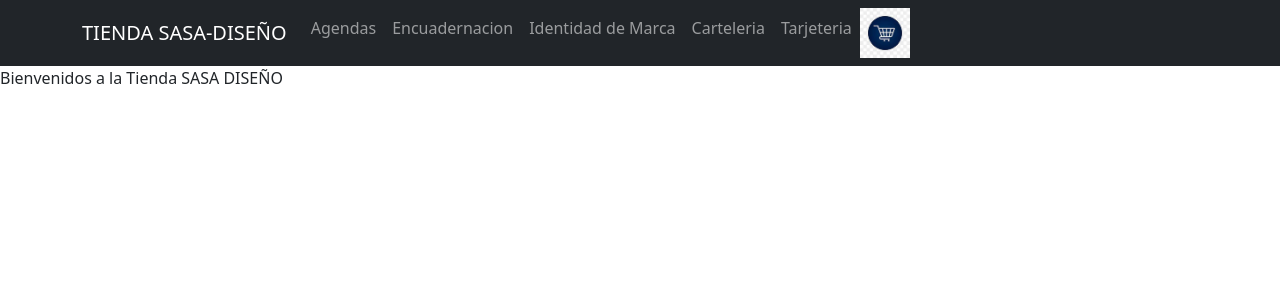
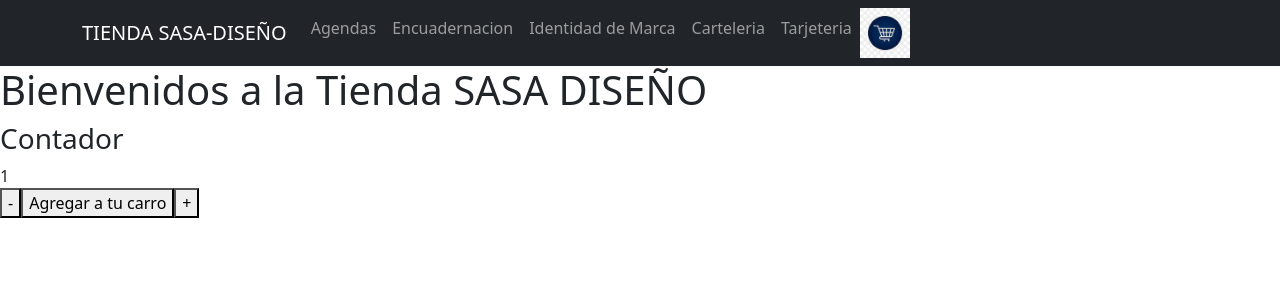
Before and after one commit to ncenturion/centurionreactcoder, a React (Create React App) app: page / in a window 1280 px wide. Shown: the top 300 px of the page. Built offline with nearby package versions, Linux system fonts and the light colour scheme.

Commit message:
agregar contador

```diff
--- /dev/null
+++ b/src/components/ItemCount.jsx
@@ -0,0 +1,27 @@
+import React, { useState } from "react";
+
+const ItemCount = ({ stock, initial, onAdd }) => {
+  const [count, setCount] = useState(initial);
+
+  const sumar = () => {
+    if (count < 5) setCount(count + 1);
+  };
+  const restar = () => {
+    if (count > 1) setCount(count - 1);
+  };
+
+  const add2cart = () => {
+    onAdd(count);
+  };
+  return (
+    <div>
+      <h3>Contador</h3>
+      <label>{count}</label>
+      <br />
+      <button onClick={restar}> - </button>
+      <button onClick={add2cart}> Agregar a tu carro </button>
+      <button onClick={sumar}> + </button>
+    </div>
+  );
+};
+export default ItemCount;
--- a/src/components/ItemListContainer.jsx
+++ b/src/components/ItemListContainer.jsx
@@ -1,9 +1,15 @@
 import React from 'react'
+import ItemCount from './ItemCount'
 
 const ItemListContainer =({greeting})=>{
+
+    const onAdd = (cant)=>{
+        console.log(cant)
+    }
     return (
         <div>
-            {greeting}
+             <h1> {greeting}</h1>
+             <ItemCount stock={5} initial={1} onAdd={onAdd}/>
         </div>
     )
 
```
Also changed, not shown: src/App.js (line endings or trailing spaces).
